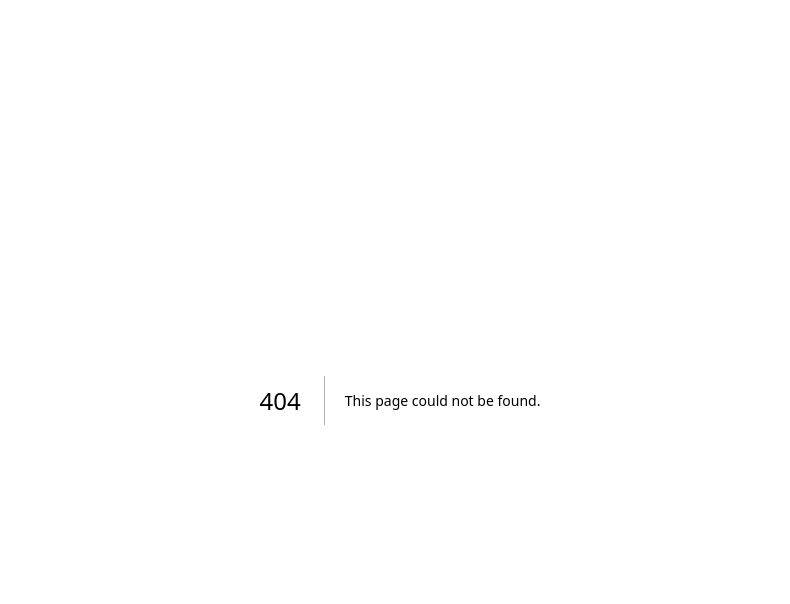
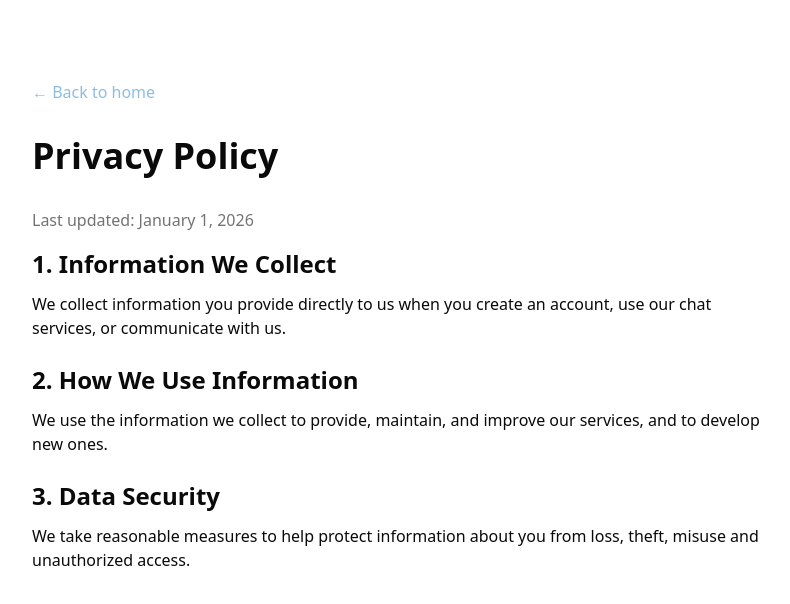
Before and after one commit to Chatterbox-Labs-LLC/chatterbox, a Next.js app: page /privacy in a window 1280 px wide. Before the commit this address had no page. Shown: the top 604 px of the page, without its empty margins (240-1030 px from the left). Built offline with nearby package versions, Linux system fonts and the light colour scheme.

Commit message:
style: update primary color to pastel blue, add login, terms, and privacy pages

```diff
--- a/src/app/globals.css
+++ b/src/app/globals.css
@@ -52,8 +52,8 @@
   --card-foreground: oklch(0.145 0 0);
   --popover: oklch(1 0 0);
   --popover-foreground: oklch(0.145 0 0);
-  --primary: oklch(0.205 0 0);
-  --primary-foreground: oklch(0.985 0 0);
+  --primary: #8dbee1;
+  --primary-foreground: oklch(0.145 0 0);
   --secondary: oklch(0.97 0 0);
   --secondary-foreground: oklch(0.205 0 0);
   --muted: oklch(0.97 0 0);
@@ -71,8 +71,8 @@
   --chart-5: oklch(0.769 0.188 70.08);
   --sidebar: oklch(0.985 0 0);
   --sidebar-foreground: oklch(0.145 0 0);
-  --sidebar-primary: oklch(0.205 0 0);
-  --sidebar-primary-foreground: oklch(0.985 0 0);
+  --sidebar-primary: #8dbee1;
+  --sidebar-primary-foreground: oklch(0.145 0 0);
   --sidebar-accent: oklch(0.97 0 0);
   --sidebar-accent-foreground: oklch(0.205 0 0);
   --sidebar-border: oklch(0.922 0 0);
--- /dev/null
+++ b/src/app/login/page.tsx
@@ -0,0 +1,46 @@
+import Link from 'next/link'
+import { Button } from '@/components/ui/button'
+import { Input } from '@/components/ui/input'
+import { Label } from '@/components/ui/label'
+import { Card, CardContent, CardDescription, CardFooter, CardHeader, CardTitle } from '@/components/ui/card'
+
+export default function LoginPage() {
+  return (
+    <div className="min-h-screen bg-background flex flex-col items-center justify-center p-4">
+      <div className="w-full max-w-[400px]">
+        <Card className="border shadow-lg bg-card">
+          <CardHeader className="text-center">
+            <CardTitle className="text-2xl font-bold">Welcome back</CardTitle>
+            <CardDescription>
+              Enter your credentials to access your workspace.
+            </CardDescription>
+          </CardHeader>
+          <CardContent className="space-y-4">
+            <div className="space-y-2">
+              <Label htmlFor="email">Email</Label>
+              <Input id="email" type="email" placeholder="name@company.com" />
+            </div>
+            <div className="space-y-2">
+              <Label htmlFor="password">Password</Label>
+              <Input id="password" type="password" />
+            </div>
+            <Button className="w-full h-11 text-base font-medium">
+              Log in
+            </Button>
+          </CardContent>
+          <CardFooter className="flex flex-col gap-4">
+            <div className="text-sm text-center text-muted-foreground">
+              Don&apos;t have an account?{' '}
+              <Link href="/onboarding" className="text-primary hover:underline font-medium">
+                Sign up
+              </Link>
+            </div>
+            <Link href="/" className="text-xs text-center text-muted-foreground hover:text-foreground transition-colors">
+              ← Back to home
+            </Link>
+          </CardFooter>
+        </Card>
+      </div>
+    </div>
+  )
+}
--- a/src/app/page.tsx
+++ b/src/app/page.tsx
@@ -80,9 +80,9 @@ export default function Home() {
       <footer className="border-t py-12 bg-muted/30">
         <div className="container mx-auto px-4 flex flex-col md:flex-row justify-between items-center gap-8">
           <div className="flex gap-8 text-sm text-muted-foreground">
-            <a href="#" className="hover:text-primary transition-colors">Privacy</a>
-            <a href="#" className="hover:text-primary transition-colors">Terms</a>
-            <a href="#" className="hover:text-primary transition-colors">Help</a>
+            <Link href="/privacy" className="hover:text-primary transition-colors">Privacy Policy</Link>
+            <Link href="/terms" className="hover:text-primary transition-colors">Terms of Service</Link>
+            <Link href="/help" className="hover:text-primary transition-colors">Help</Link>
           </div>
           <p className="text-sm text-muted-foreground">
             © 2026 Chatterbox Labs LLC.
--- /dev/null
+++ b/src/app/privacy/page.tsx
@@ -0,0 +1,26 @@
+import Link from 'next/link'
+
+export default function PrivacyPage() {
+  return (
+    <div className="max-w-3xl mx-auto py-20 px-4 prose dark:prose-invert">
+      <Link href="/" className="text-primary hover:underline mb-8 inline-block">← Back to home</Link>
+      <h1 className="text-4xl font-bold mb-8">Privacy Policy</h1>
+      <p className="text-muted-foreground mb-4">Last updated: January 1, 2026</p>
+
+      <section className="space-y-6">
+        <div>
+          <h2 className="text-2xl font-semibold mb-3">1. Information We Collect</h2>
+          <p>We collect information you provide directly to us when you create an account, use our chat services, or communicate with us.</p>
+        </div>
+        <div>
+          <h2 className="text-2xl font-semibold mb-3">2. How We Use Information</h2>
+          <p>We use the information we collect to provide, maintain, and improve our services, and to develop new ones.</p>
+        </div>
+        <div>
+          <h2 className="text-2xl font-semibold mb-3">3. Data Security</h2>
+          <p>We take reasonable measures to help protect information about you from loss, theft, misuse and unauthorized access.</p>
+        </div>
+      </section>
+    </div>
+  )
+}
--- /dev/null
+++ b/src/app/terms/page.tsx
@@ -0,0 +1,26 @@
+import Link from 'next/link'
+
+export default function TermsPage() {
+  return (
+    <div className="max-w-3xl mx-auto py-20 px-4 prose dark:prose-invert">
+      <Link href="/" className="text-primary hover:underline mb-8 inline-block">← Back to home</Link>
+      <h1 className="text-4xl font-bold mb-8">Terms of Service</h1>
+      <p className="text-muted-foreground mb-4">Last updated: January 1, 2026</p>
+
+      <section className="space-y-6">
+        <div>
+          <h2 className="text-2xl font-semibold mb-3">1. Terms</h2>
+          <p>By accessing chatterbox, you are agreeing to be bound by these terms of service, all applicable laws and regulations.</p>
+        </div>
+        <div>
+          <h2 className="text-2xl font-semibold mb-3">2. Use License</h2>
+          <p>Permission is granted to temporarily download one copy of the materials on chatterbox for personal, non-commercial transitory viewing only.</p>
+        </div>
+        <div>
+          <h2 className="text-2xl font-semibold mb-3">3. Disclaimer</h2>
+          <p>The materials on chatterbox are provided on an 'as is' basis. Chatterbox Labs LLC makes no warranties, expressed or implied.</p>
+        </div>
+      </section>
+    </div>
+  )
+}
```
